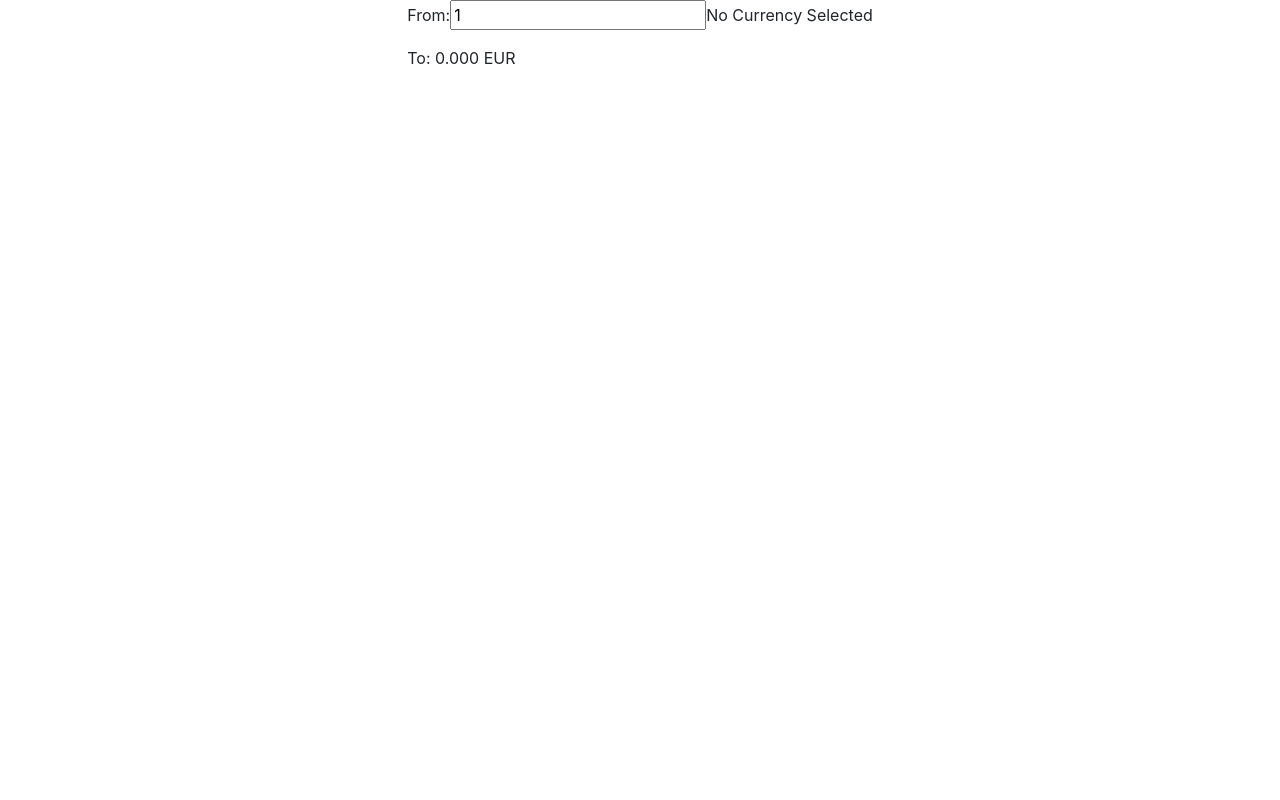
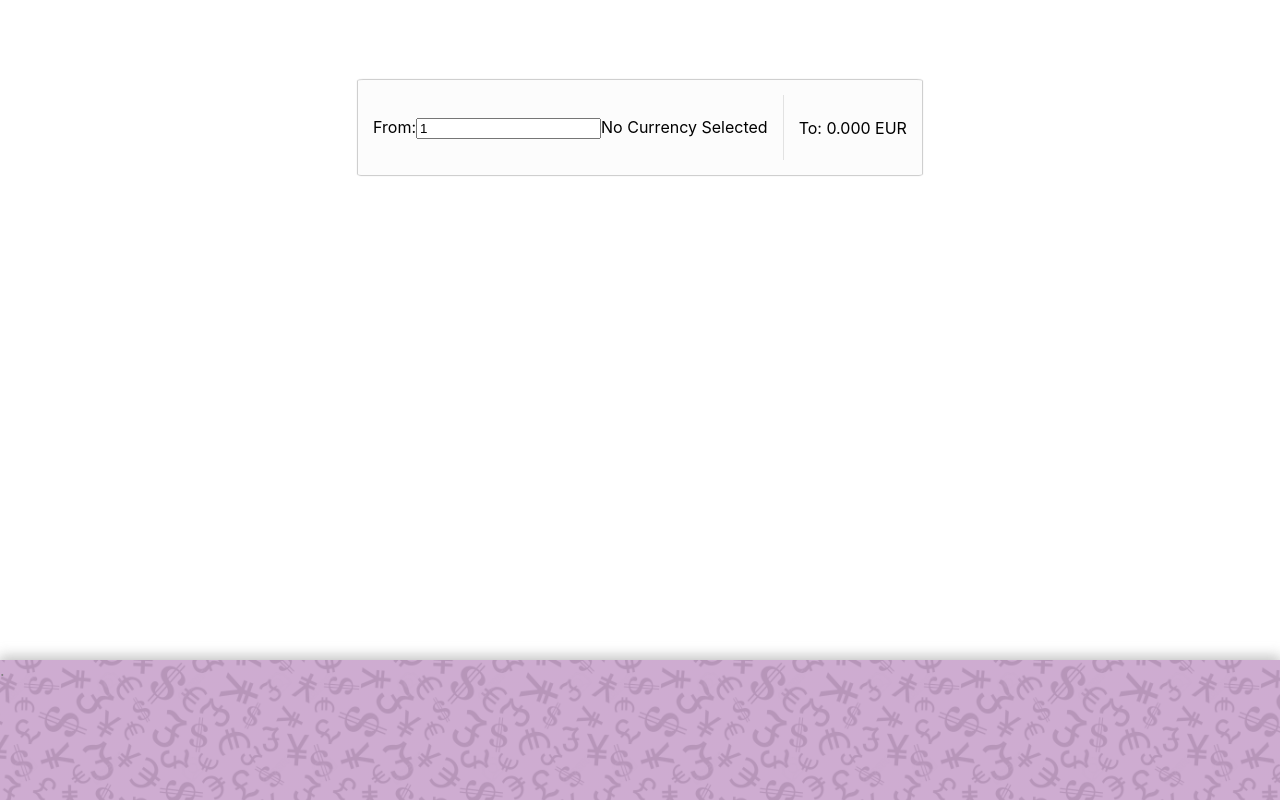
Before and after one commit to Mohan-Palat/project-11, a React (Create React App) app: page / in a window 1280 px wide. Built offline with nearby package versions, Linux system fonts and the light colour scheme; no server answers.

Commit message:
Style css

```diff
--- a/public/index.html
+++ b/public/index.html
@@ -39,5 +39,6 @@
       To begin the development, run `npm start` or `yarn start`.
       To create a production bundle, use `npm run build` or `yarn build`.
     -->
+    <footer>.</footer>
   </body>
 </html>
--- a/src/App.css
+++ b/src/App.css
@@ -1,38 +1,69 @@
-.App {
-  text-align: center;
+body {
+  display: flex;
+  flex-direction: column;
+  justify-content: space-between;
+  height: 100vh;
 }
 
-.App-logo {
-  height: 40vmin;
-  pointer-events: none;
-}
-
-@media (prefers-reduced-motion: no-preference) {
-  .App-logo {
-    animation: App-logo-spin infinite 20s linear;
-  }
-}
-
-.App-header {
-  background-color: #282c34;
-  min-height: 100vh;
+#app {
   display: flex;
   flex-direction: column;
   align-items: center;
-  justify-content: center;
-  font-size: calc(10px + 2vmin);
-  color: white;
+  margin: 15px;
+  padding: 10px;
+  margin-top: 55px
 }
 
-.App-link {
-  color: #61dafb;
+
+#country-comp {
+  display: flex;
 }
 
-@keyframes App-logo-spin {
-  from {
-    transform: rotate(0deg);
-  }
-  to {
-    transform: rotate(360deg);
-  }
+.divider {
+  width: 1px;
+  height: 65px;
+  margin: 0px 15px;
+  color: transparent;
+
+  background: rgba(226, 226, 226, 1);
 }
+
+label {
+  margin-left: 5px;
+}
+
+.country-selector {
+  display: flex;
+  align-items: center;
+  background:rgba(226, 226, 226, 0.1);
+  margin: 15px;
+  padding: 15px;
+  border-radius: 1%;
+  box-shadow: 0 0 1px 1px #cacaca;
+}
+
+.dropdown {
+  display: flex;
+  flex-direction: column;
+  padding: 5px;
+}
+
+#switch {
+  align-self: center;
+}
+
+footer, header {
+  background: linear-gradient(0deg, rgba(134, 51, 141, 0.8), rgba(134, 51, 141, 0.8)), url('./img/pattern.jpg');
+  opacity: 0.5;
+  background-size: 300px;
+  box-shadow: 0 -3px 12px 1px #888888;
+
+  background-color: rgba(134, 51, 141, 0.685);
+  height: 140px;
+}
+
+header {
+  text-align: center;
+  color: white;
+  height: 80px;
+}
--- a/src/App.js
+++ b/src/App.js
@@ -2,8 +2,9 @@
 import Country from "./component/Country";
 import ExchangeRate from "./component/ExchangeRate";
 import { getExchangeRate } from "./api.js";
-import {Container, Row, Col} from 'react-bootstrap/';
-import 'bootstrap/dist/css/bootstrap.min.css'
+import './App.css'
+
+
 
 class App extends Component {
   constructor(props) {
@@ -23,9 +24,8 @@
   }
   render() {
     return (
-      <Container>
-        <Row>
-          <Col md="auto">
+      <div id="app">
+
         {this.state.exchangeRateResponse.data ?
           <Country
           changeCompared={this.changeCompared}
@@ -38,22 +38,17 @@
               :
               null
             }
-          </Col>
-        </Row>
 
-        <Row className="justify-content-md-center">
-          <Col md="auto" >
+
+
             <ExchangeRate
               comparedCurrency={this.state.comparedCurrency}
               exchangeRateResponse={this.state.exchangeRateResponse}
               onAmountChange={this.handleAmountChange}
               increments={this.state.increments}
             />
-          </Col>
 
-          {/* <ExchangeRate /> */}
-        </Row>
-      </Container>
+      </div>
     );
   }
   toggleCurrency=(e)=>{
--- a/src/component/Country.js
+++ b/src/component/Country.js
@@ -1,7 +1,8 @@
 import React, { Component } from "react";
 import { getSymbols } from "../api.js";
-import CountryFlag from './CountryFlag'
-import {Row, Col} from 'react-bootstrap/';
+import CountryFlag from './CountryFlag';
+
+import switchIMG from '../img/switch.png'
 
 class Country extends Component {
   constructor(props) {
@@ -56,11 +57,12 @@
     });
 
     return (
-      <Row>
-        <Col>
+      <div id="country-comp">
+        <div class="country-selector">
             <CountryFlag flag={this.state.baseFlag}/>
+            <div class="divider">.</div>
+            <div class="dropdown">
               <label htmlFor="base">From</label>
-
               <select
                   value={this.props.exchangeRateResponse.data.base_code}
                   onChange={this.handleSelect}
@@ -68,15 +70,17 @@
                   >
                   {options}
               </select>
-        </Col>
-        <Col className="align-self-center">
-          <div className="text-center">
-            <button onClick={this.toggleCurrency}> &lt;-- &gt; </button>
             </div>
-        </Col>
-        <Col>
-          <div>
+        </div>
+        <div id="switch" onClick={this.toggleCurrency}>
+          <img src={switchIMG} width="40" />
+        </div>
+
+        <br />
+        <div class="country-selector">
             <CountryFlag flag={this.state.compareFlag}/>
+            <div class="divider">.</div>
+            <div class="dropdown">
               <label htmlFor="compared">To</label>
               <select
                   value={this.props.comparedCurrency}
@@ -86,8 +90,8 @@
                   {options}
               </select>
             </div>
-        </Col>
-      </Row>
+        </div>
+      </div>
     );
   }
   toggleCurrency=(e)=>{
--- a/src/component/ExchangeRate.js
+++ b/src/component/ExchangeRate.js
@@ -16,7 +16,7 @@
     }
 
     return (
-      <div className="card-panel teal lighten-2">
+      <div class="country-selector">
 
         <p> From:
             <input type="text"
@@ -27,6 +27,7 @@
             {baseCurrency}
 
         </p>
+        <div class="divider"></div>
 
         <p> To: {(props.increments * comparedAmount).toFixed(3) + " " + props.comparedCurrency} </p>
       </div>
```
Also changed, not shown: src/img/pattern.jpg (added), src/img/switch.png (added). Lines whose indentation alone changed are shown as unchanged.
